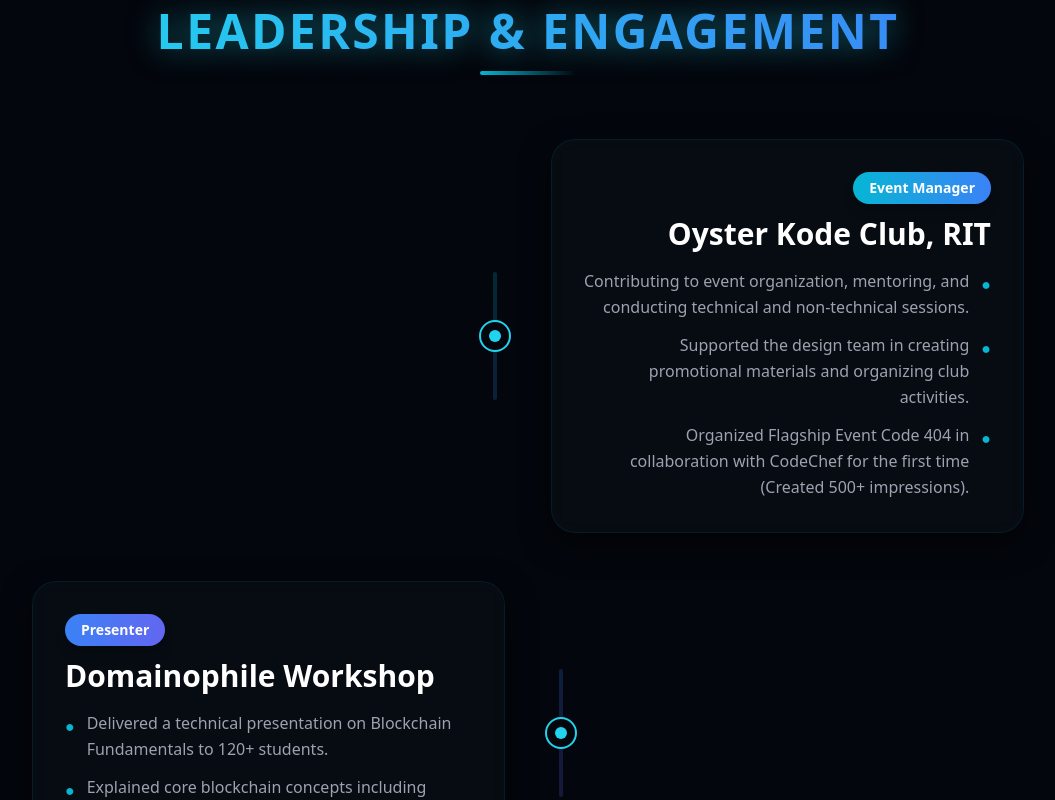
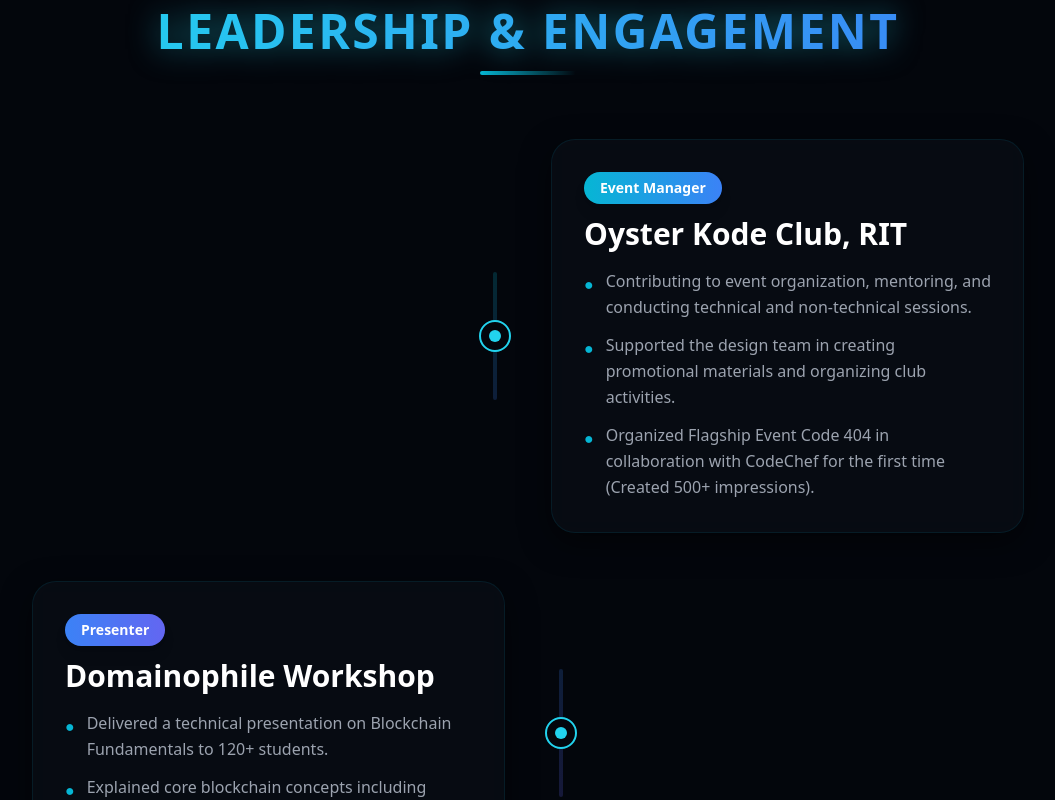
Before and after one commit to Suryaaa27/my-portfolio, a React (Vite) app: page / in a window 1280 px wide. Shown: the part 3460-4260 px from the top of the page, without its empty margins (112-1167 px from the left). Built offline with nearby package versions, Linux system fonts and the light colour scheme.

Commit message:
updated portfolio

```diff
--- a/src/components/ExtraCurricular.jsx
+++ b/src/components/ExtraCurricular.jsx
@@ -55,7 +55,7 @@ export default function ExtraCurricular() {
             viewport={{ once: true, amount: 0.3 }}
             transition={{ duration: 0.6, ease: "easeOut" }}
             className={`relative flex flex-col md:flex-row items-center gap-8 ${
-              idx % 2 === 0 ? "md:flex-row-reverse text-left md:text-right" : "text-left"
+              idx % 2 === 0 ? "md:flex-row-reverse text-left" : "text-left"
             }`}
           >
             {/* The Text Block */}
@@ -63,13 +63,13 @@ export default function ExtraCurricular() {
               <div className={`inline-block mb-3 px-4 py-1.5 rounded-full bg-gradient-to-r ${item.accentColor} text-white text-sm font-bold shadow-lg`}>
                 {item.role}
               </div>
-              <h3 className="text-2xl md:text-3xl font-bold text-white mb-4 group-hover:text-cyan-300 transition-colors">
+              <h3 className="text-2xl md:text-3xl font-bold text-white mb-4 group-hover:text-cyan-300 transition-colors text-left">
                 {item.organization}
               </h3>
-              <ul className={`space-y-3 text-gray-400 text-sm md:text-base ${idx % 2 === 0 ? "md:ml-auto" : ""}`}>
+              <ul className="space-y-3 text-gray-400 text-sm md:text-base text-left">
                 {item.details.map((detail, dIdx) => (
-                  <li key={dIdx} className={`flex items-start ${idx % 2 === 0 ? "md:flex-row-reverse" : "flex-row"}`}>
-                    <span className={`text-cyan-500 mt-1 flex-shrink-0 ${idx % 2 === 0 ? "ml-3" : "mr-3"}`}>
+                  <li key={dIdx} className="flex items-start flex-row">
+                    <span className="text-cyan-500 mt-1 flex-shrink-0 mr-3">
                       ●
                     </span>
                     <span className="leading-relaxed group-hover:text-gray-200 transition-colors">{detail}</span>
```
